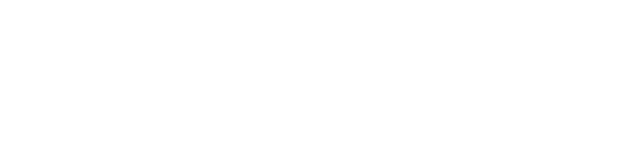
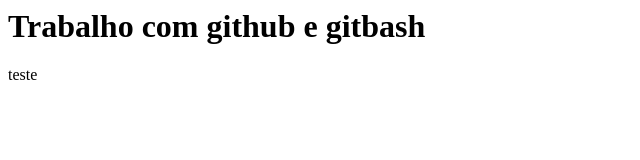
Before and after one commit to jxaovito/atividade-2021-05-06, a plain HTML site: page index.html in a window 1280 px wide. Shown: the whole page, without its empty margins (0-640 px from the left). Drawn offline with Linux system fonts and the light colour scheme.

Commit message:
css gerado e aplicado ao html

```diff
--- a/index.html
+++ b/index.html
@@ -1,6 +1,9 @@
 <html>
 <head>
+    <link rel="stylesheet" href="">
 </head>
 <body>
+    <h1>Trabalho com github e gitbash</h1>
+    <p>teste</p>
 </body>
 </html>
--- /dev/null
+++ b/style.css
@@ -0,0 +1,7 @@
+h1 {
+    font: 1px solid rgb(219, 180, 70);
+}
+
+p {
+    font: 2px solid rgb(0, 0, 0);
+}
```
